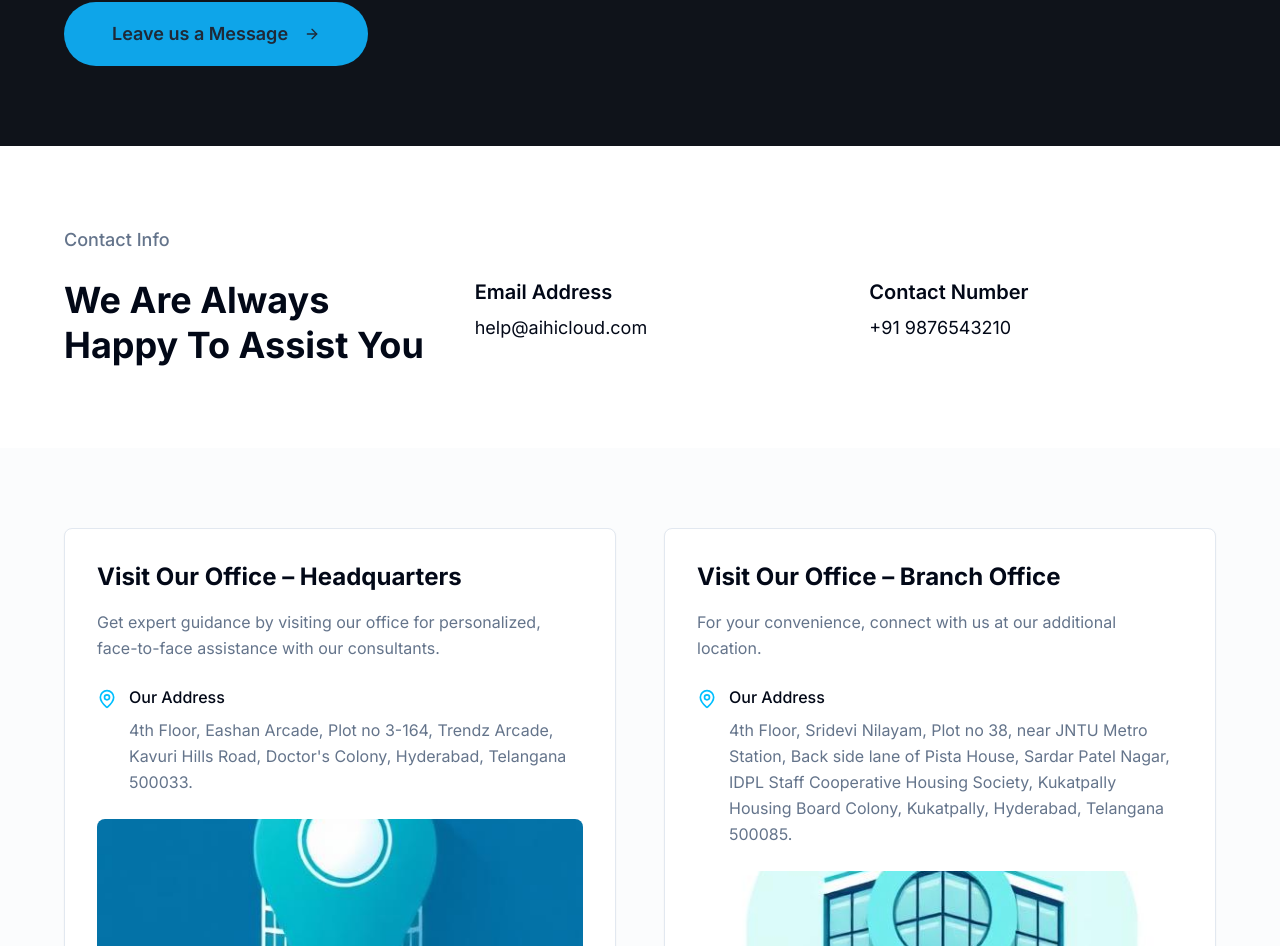
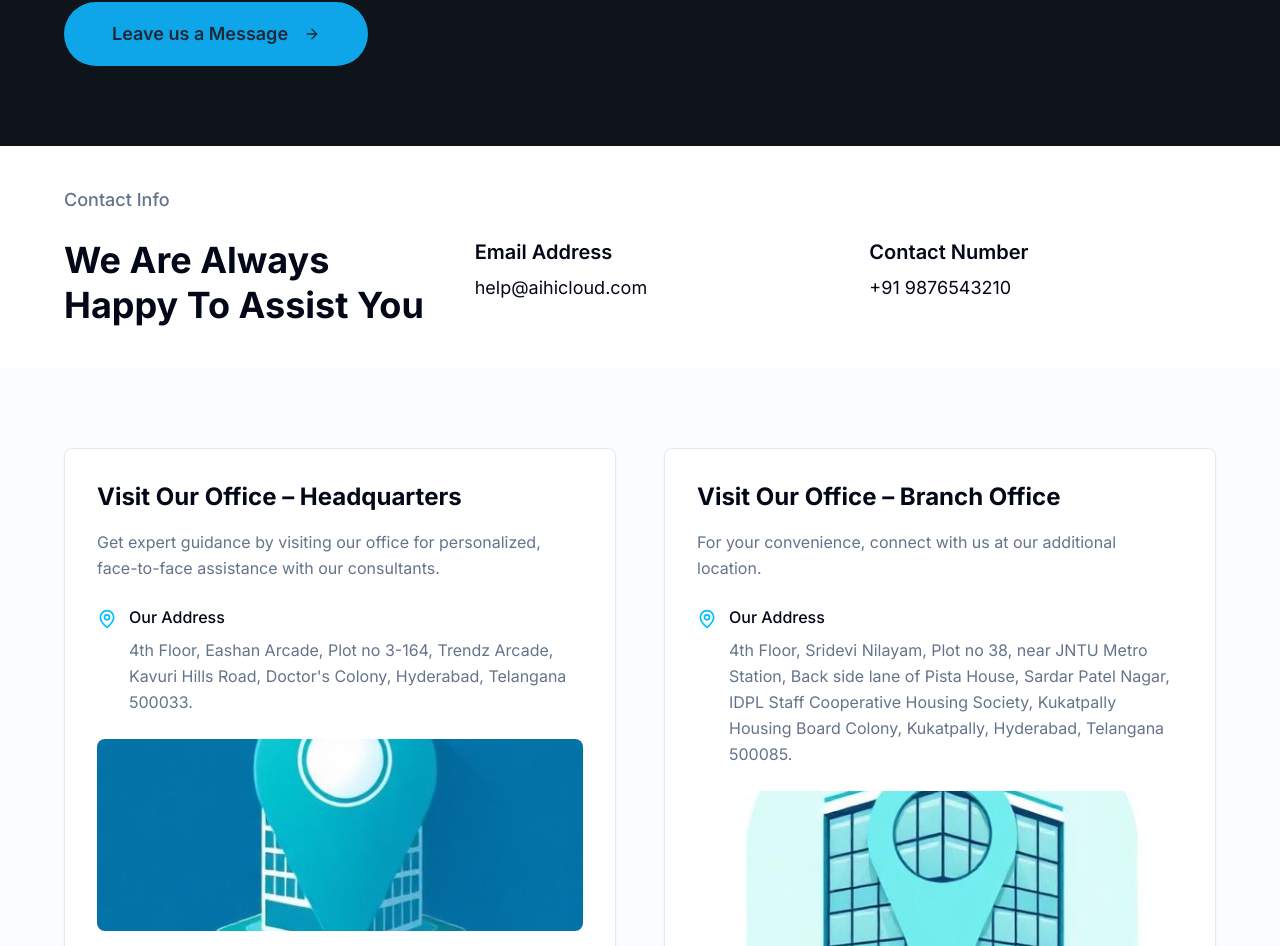
Before and after one commit to NareshPullurii80/aihi-connect-glow, a React (Vite) app: page / in a window 1280 px wide. Shown: the part 1128-2074 px from the top of the page. Built offline with nearby package versions, Linux system fonts and the light colour scheme.

Commit message:
Visual edit in Lovable
Edited UI in Lovable

```diff
--- a/src/components/ContactInfo.tsx
+++ b/src/components/ContactInfo.tsx
@@ -1,5 +1,5 @@
 const ContactInfo = () => {
-  return <section className="bg-background py-20">
+  return <section className="bg-background py-[40px]">
       <div className="container mx-auto px-4">
         <div className="max-w-6xl mx-auto">
           <p className="text-muted-foreground text-lg font-medium mb-6">Contact Info</p>
```
